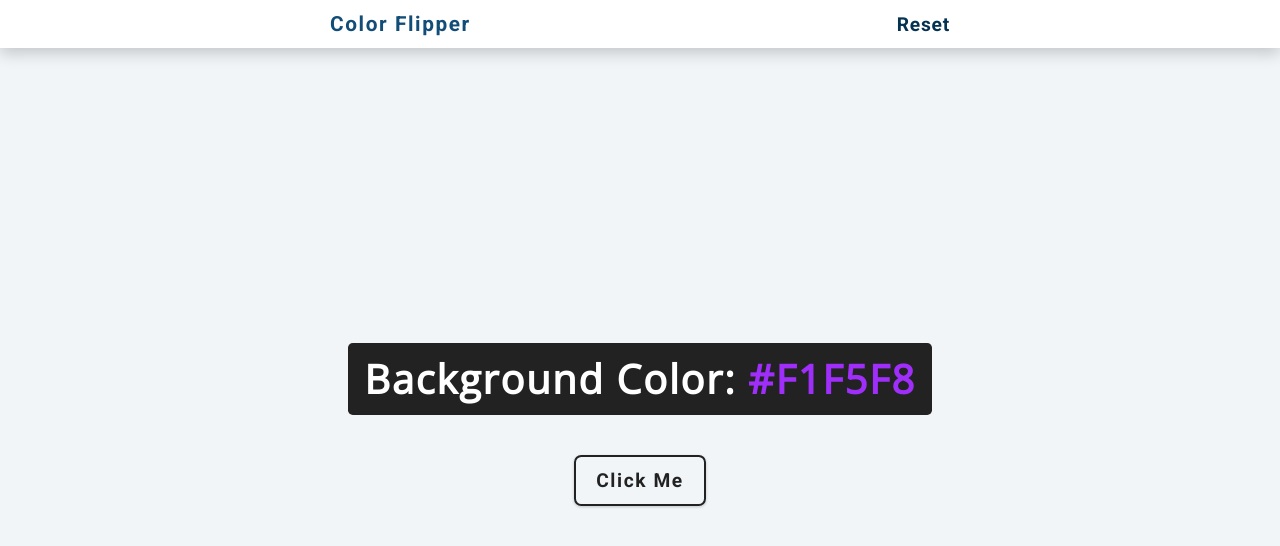
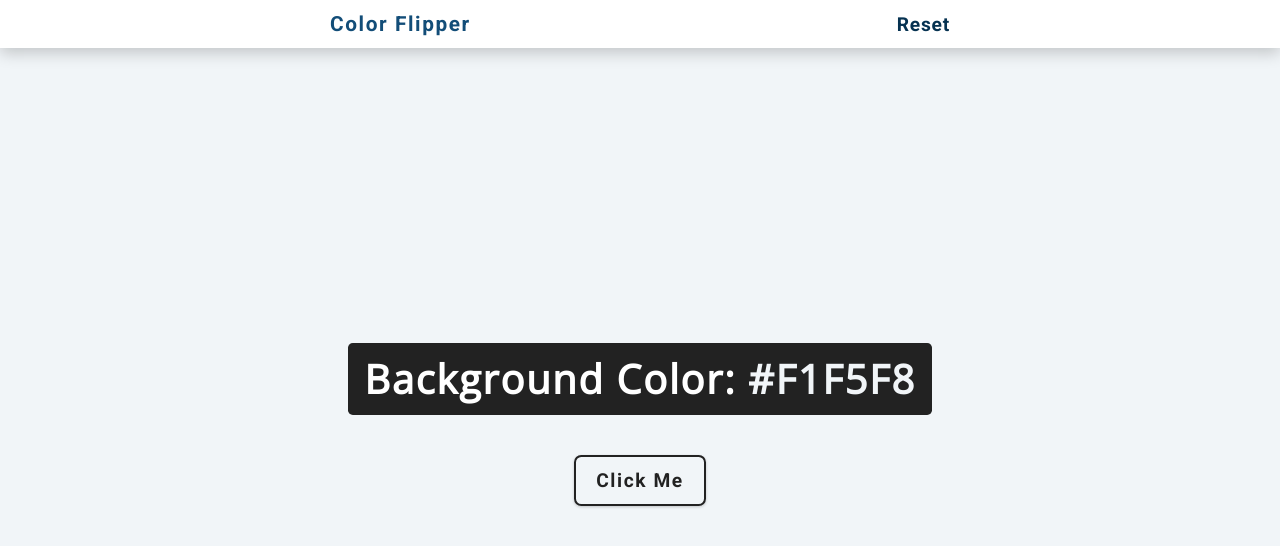
Before and after one commit to arturcoqueiro/Collor-Fliper, a plain HTML site: page index.html in a window 1280 px wide. Drawn offline with nearby package versions, Linux system fonts and the light colour scheme.

Commit message:
finalizando estilos

```diff
--- a/style.css
+++ b/style.css
@@ -99,7 +99,7 @@ main{
 }
 
 .color{
-    color: #A02EFA;
+    color: #F1F5F8;
 }
 button{
     font-family: var(--font1);
```
